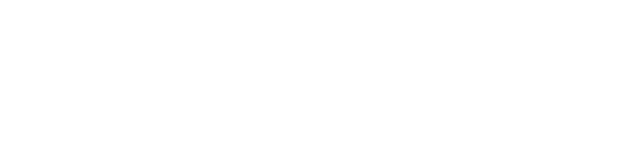
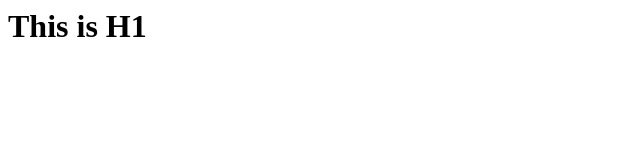
Before and after one commit to Speeex-TechLab1/git-presentation, a plain HTML site: page index.html in a window 1280 px wide. Shown: the whole page, without its empty margins (0-640 px from the left). Drawn offline with Linux system fonts and the light colour scheme.

Commit message:
Created main div and h1 text

```diff
--- a/index.html
+++ b/index.html
@@ -6,5 +6,9 @@
     <title>GIT Presentation</title>
     <script src="./scripts/main.js"></script>
   </head>
-  <body></body>
+  <body>
+    <div id="main">
+      <h1>This is H1</h1>
+    </div>
+  </body>
 </html>
```
